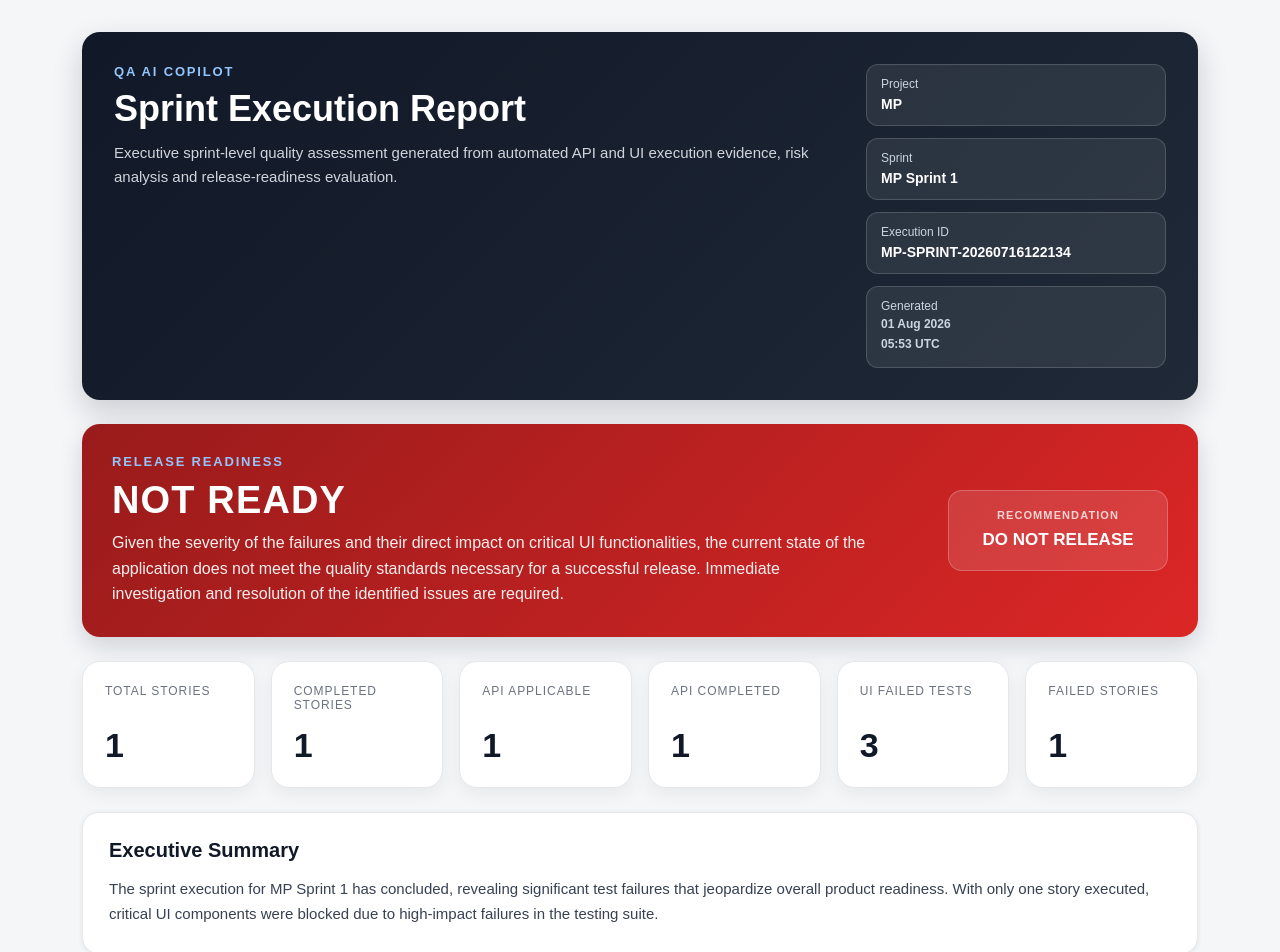
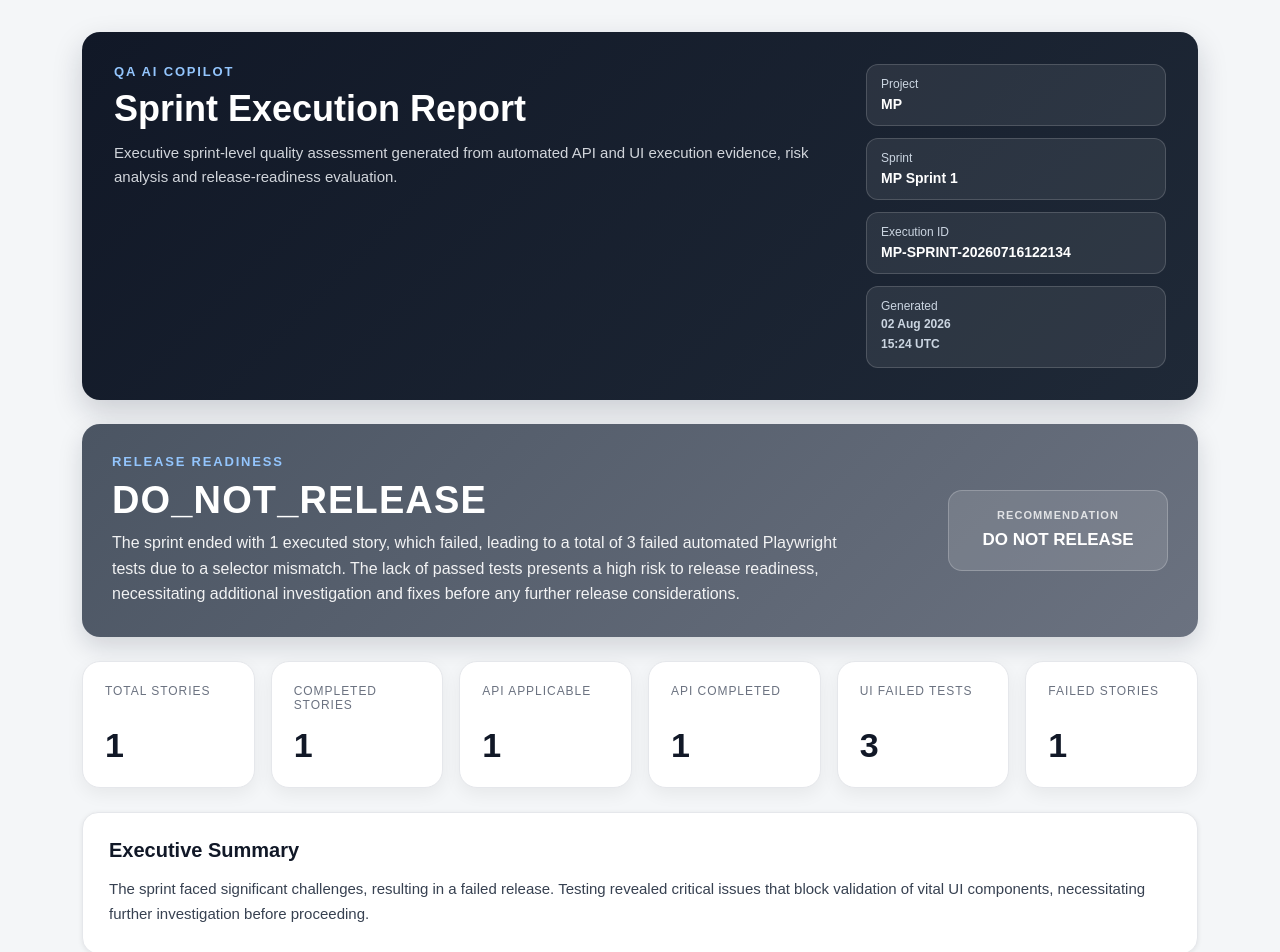
Before and after one commit to balatoth/QA-AI-copilot-V2, a plain HTML site: page executions/MP/sprint-1/MP-SPRINT-20260716122134/reporting/sprint-report.html in a window 1280 px wide. Shown: the top 952 px of the page. Drawn offline with Linux system fonts and the light colour scheme.

Commit message:
Update HTML manager execution report

```diff
--- a/executions/MP/sprint-1/MP-SPRINT-20260716122134/reporting/sprint-report.html
+++ b/executions/MP/sprint-1/MP-SPRINT-20260716122134/reporting/sprint-report.html
@@ -575,21 +575,21 @@
         <div>
           <span>Generated</span>
           <strong class="generated-date">
-            <span>01 Aug 2026</span>
-            <span class="generated-date-time">05:53 UTC</span>
+            <span>02 Aug 2026</span>
+            <span class="generated-date-time">15:24 UTC</span>
           </strong>
         </div>
       </div>
     </header>
 
-<section class="readiness blocked">
+<section class="readiness unknown">
   <div>
     <div class="eyebrow">Release Readiness</div>
 
-    <h2>NOT READY</h2>
+    <h2>DO_NOT_RELEASE</h2>
 
     <p>
-      Given the severity of the failures and their direct impact on critical UI functionalities, the current state of the application does not meet the quality standards necessary for a successful release. Immediate investigation and resolution of the identified issues are required.
+      The sprint ended with 1 executed story, which failed, leading to a total of 3 failed automated Playwright tests due to a selector mismatch. The lack of passed tests presents a high risk to release readiness, necessitating additional investigation and fixes before any further release considerations.
     </p>
   </div>
 
@@ -639,7 +639,7 @@
 
     <section class="section">
       <h3>Executive Summary</h3>
-      <p>The sprint execution for MP Sprint 1 has concluded, revealing significant test failures that jeopardize overall product readiness. With only one story executed, critical UI components were blocked due to high-impact failures in the testing suite.</p>
+      <p>The sprint faced significant challenges, resulting in a failed release. Testing revealed critical issues that block validation of vital UI components, necessitating further investigation before proceeding.</p>
     </section>
 
     <section class="section">
@@ -882,7 +882,7 @@
 
               <div class="executive-card-body">
 
-                <ul><li>Completion of API tests for the story MP-1.</li><li>Sprint orchestration was successfully completed despite execution failures.</li></ul>
+                <p>No achievements recorded.</p>
 
               </div>
 
@@ -911,7 +911,7 @@
     DO NOT RELEASE
   </h4>
 
-  <p>Given the severity of the failures and their direct impact on critical UI functionalities, the current state of the application does not meet the quality standards necessary for a successful release. Immediate investigation and resolution of the identified issues are required.</p>
+  <p>The sprint ended with 1 executed story, which failed, leading to a total of 3 failed automated Playwright tests due to a selector mismatch. The lack of passed tests presents a high risk to release readiness, necessitating additional investigation and fixes before any further release considerations.</p>
 
 
         <div class="next-actions">
```
